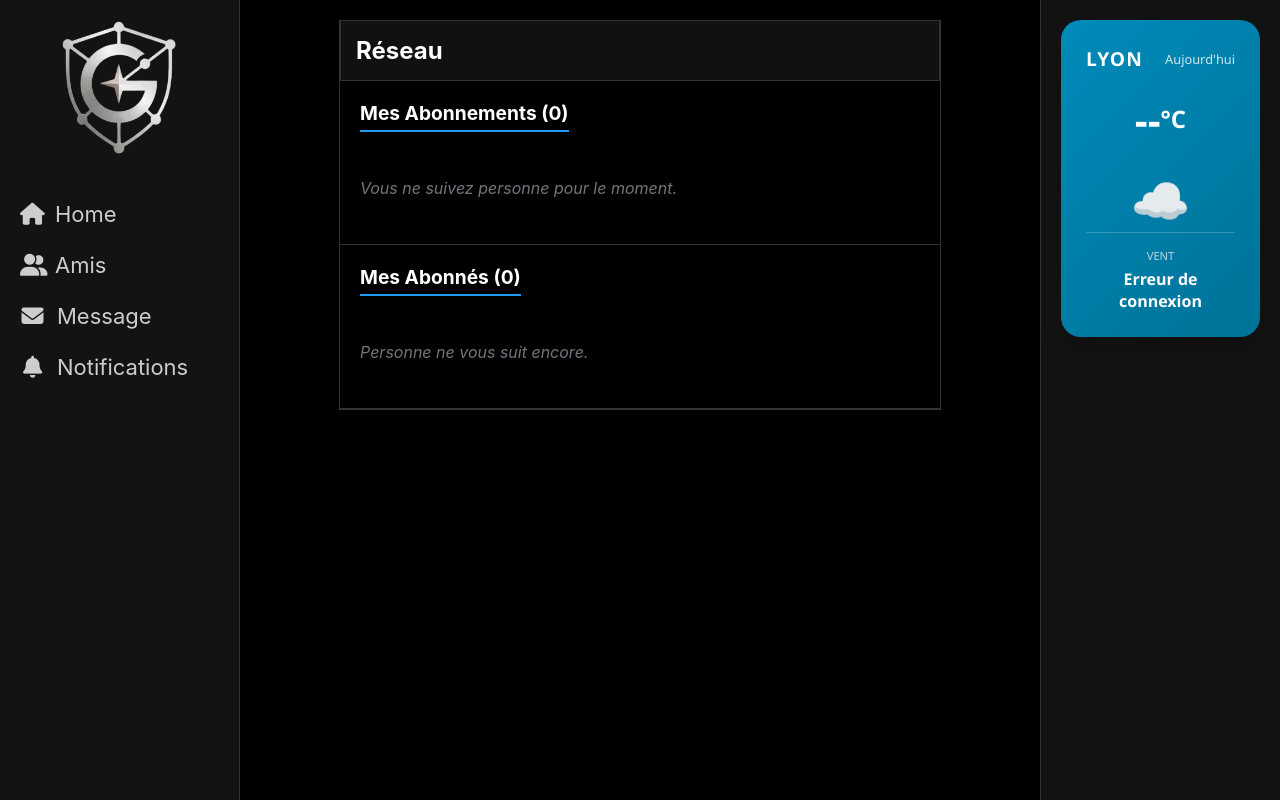
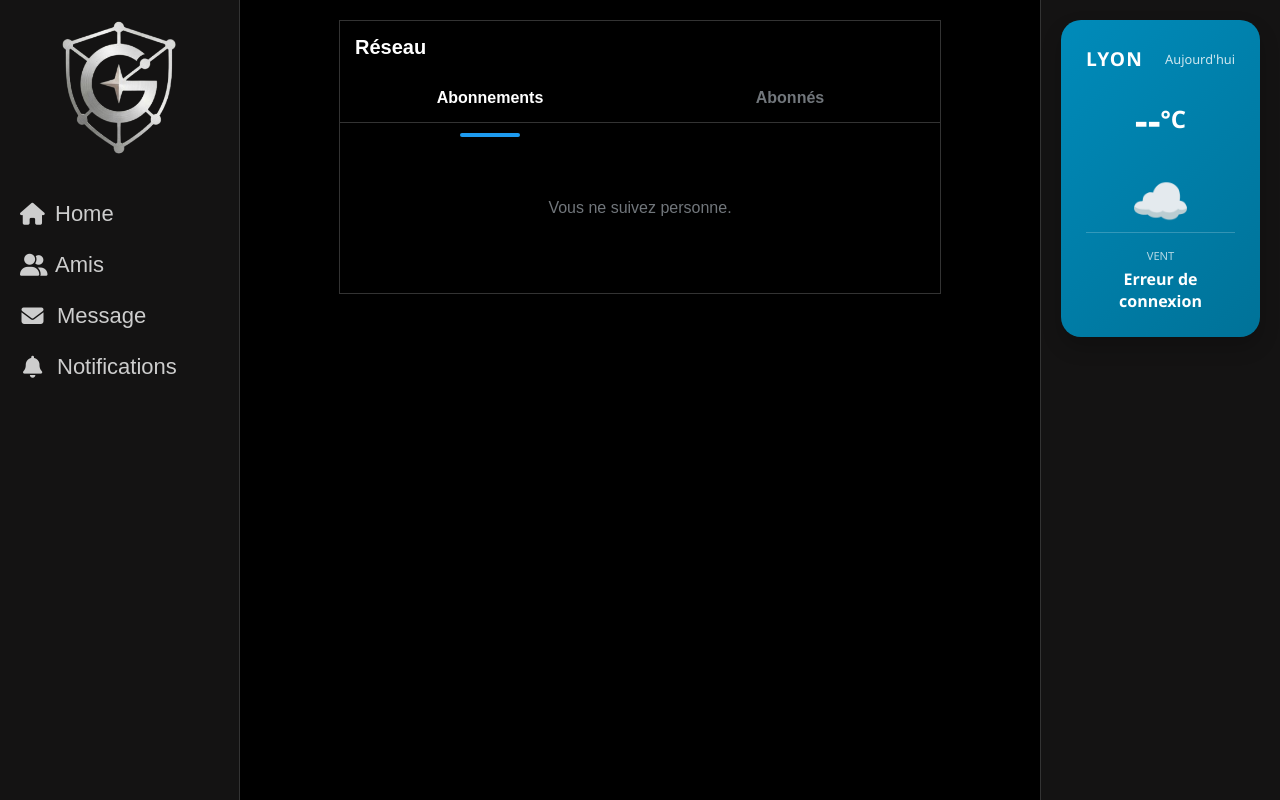
Before and after one commit to ZiegPmar/twitter_g, a Flask app: template app/templates/amis.html in a window 1280 px wide. Run offline with Flask 3, Linux system fonts and the light colour scheme; the template is opened without the code that fills it, so the values that code supplies are empty.

Commit message:
ajout deux boutons

```diff
--- a/app/static/css/amis.css
+++ b/app/static/css/amis.css
@@ -1,77 +1,99 @@
-/* ============================================================
-   SECTION CENTRALE - PAGE AMIS (CORRIGÉ)
-   ============================================================ */
-
-   .layout {
+/* --- Structure de la page --- */
+.layout {
     display: flex;
     justify-content: center;
     background-color: #000;
-    /* On retire le min-height ici pour éviter que les bordures ne filent jusqu'en bas */
+    min-height: 100vh;
 }
 
 .feed {
     width: 100%;
     max-width: 600px;
-    /* Ajout de la bordure haute manquante */
-    border-top: 1px solid #333;
+    background-color: #000;
     border-left: 1px solid #333;
     border-right: 1px solid #333;
-    /* La bordure basse fermera le carré quand le contenu s'arrête */
+    border-top: 1px solid #333; /* Bordure haute du carré */
     border-bottom: 1px solid #333;
-    margin: 0 auto;
-    background-color: #000;
-    /* Pour s'assurer que le carré ne soit pas "troué" en bas */
     height: fit-content;
 }
 
-/* En-tête de page */
+/* --- Header et Onglets --- */
 .page-header {
-    padding: 15px;
     border-bottom: 1px solid #333;
+    background-color: rgba(0, 0, 0, 0.85);
+    backdrop-filter: blur(12px);
+    position: sticky;
+    top: 0;
+    z-index: 10;
 }
 
-.page-header h1 {
-    color: #fff;
+.header-top h1 {
+    color: white;
+    padding: 15px;
     font-size: 1.25rem;
-    font-weight: 700;
+    font-weight: 800;
     margin: 0;
 }
 
-/* ============================================================
-   STYLISATION DES TITRES DE SECTION
-   ============================================================ */
+.tabs {
+    display: flex;
+    width: 100%;
+}
 
-.friends-section {
+.tab {
+    flex: 1;
+    text-align: center;
+    padding: 15px 0;
+    cursor: pointer;
+    color: #71767b;
+    font-weight: 700;
+    position: relative;
+    transition: background 0.2s;
+}
+
+.tab:hover {
+    background-color: rgba(255, 255, 255, 0.05);
+}
+
+.tab.active {
+    color: white;
+}
+
+/* La ligne bleue horizontale de l'onglet actif (exactement comme le screen) */
+.tab.active span::after {
+    content: "";
+    position: absolute;
+    bottom: -15px; /* Aligné sur la bordure basse du header */
+    left: 50%;
+    transform: translateX(-50%);
+    width: 60px; /* Longueur de la barre bleue */
+    height: 4px;
+    background-color: #1d9bf0;
+    border-radius: 99px;
+}
+
+/* --- Affichage des listes --- */
+.tab-content {
+    display: none;
+}
+
+.tab-content.active {
+    display: block;
+}
+
+.friends-list {
     padding: 20px 15px;
 }
 
-.friends-section h2 {
-    color: #fff;
-    font-size: 1.1rem;
-    font-weight: 700;
-    margin: 0 0 15px 0;
-    padding-bottom: 8px;
-    border-bottom: 2px solid #1d9bf0;
-    display: inline-block;
-}
-
-/* ============================================================
-   CARTES UTILISATEUR
-   ============================================================ */
-
+/* --- Cartes Utilisateurs --- */
 .user-card {
     display: flex;
     align-items: center;
     justify-content: space-between;
-    padding: 15px;
+    padding: 12px 16px;
+    border: 1px solid #333;
+    border-radius: 16px;
     margin-bottom: 12px;
-    border: 1px solid #333;
-    border-radius: 15px;
-    transition: background-color 0.2s ease;
-}
-
-.user-card:hover {
-    background-color: rgba(255, 255, 255, 0.05);
 }
 
 .user-info-flex {
@@ -88,29 +110,36 @@
     object-fit: cover;
 }
 
-.user-card .names {
-    display: flex;
-    flex-direction: column;
+.display-name {
+    color: white;
+    font-weight: 700;
+    display: block;
 }
 
-.user-card .display-name {
-    color: #fff;
-    font-weight: 700;
-}
-
-.user-card .username {
+.username {
     color: #71767b;
     font-size: 0.9rem;
 }
 
-/* Bouton Voir */
-.btn-view {
-    background-color: transparent;
-    color: #fff;
-    border: 1px solid #536471;
-    border-radius: 999px;
-    padding: 6px 16px;
+/* --- Bouton Voir --- */
+.btn-voir {
+    color: white;
+    border: 1px solid white;
+    border-radius: 20px;
+    padding: 5px 18px;
     font-size: 0.85rem;
     font-weight: 700;
     text-decoration: none;
+    transition: all 0.2s;
 }
+
+.btn-voir:hover {
+    background-color: white;
+    color: black;
+}
+
+.empty-msg {
+    color: #71767b;
+    text-align: center;
+    padding: 40px;
+}
--- a/app/templates/amis.html
+++ b/app/templates/amis.html
@@ -1,96 +1,82 @@
 {% extends "base.html" %}
 
-{% block title %}Mes Amis - {{ current_user.display_name }}{% endblock %}
+{% block title %}Réseau - {{ current_user.display_name }}{% endblock %}
 
 {% block extra_css %}
-<link
-  rel="stylesheet"
-  href="{{ url_for('static', filename='css/home.css') }}" />
-<link
-  rel="stylesheet"
-  href="{{ url_for('static', filename='css/profil.css') }}" />
-<link
-  rel="stylesheet"
-  href="{{ url_for('static', filename='css/amis.css') }}" />
-{% endblock %}
-
-{% block extra_head %}
-<style>
-  .friends-section { padding: 20px; border-bottom: 1px solid #333; }
-  .friends-section h2 { color: white; margin-bottom: 20px; font-size: 1.2rem; border-bottom: 2px solid #1d9bf0; display: inline-block; padding-bottom: 5px; }
-  .user-card { display: flex; align-items: center; justify-content: space-between; padding: 15px; border-radius: 15px; transition: background 0.2s; margin-bottom: 10px; border: 1px solid #333; }
-  .user-card:hover { background: rgba(255, 255, 255, 0.05); }
-  .user-info-flex { display: flex; align-items: center; gap: 15px; text-decoration: none; color: white; }
-  .user-card img { width: 50px; height: 50px; border-radius: 50%; object-fit: cover; }
-  .user-card .names { display: flex; flex-direction: column; }
-  .user-card .display-name { font-weight: bold; }
-  .user-card .username { color: #71767b; font-size: 0.9rem; }
-  .empty-msg { color: #71767b; font-style: italic; padding: 10px 0; }
-</style>
+<link rel="stylesheet" href="{{ url_for('static', filename='css/home.css') }}" />
+<link rel="stylesheet" href="{{ url_for('static', filename='css/amis.css') }}" />
 {% endblock %}
 
 {% block content %}
 <main class="layout">
   <section class="feed">
-    <div class="page-header" style="padding: 15px; border-bottom: 1px solid #333;">
-      <h1 style="color: white; font-size: 1.5rem;">Réseau</h1>
+    <div class="page-header">
+      <div class="header-top">
+        <h1>Réseau</h1>
+      </div>
+      <div class="tabs">
+        <div class="tab active" onclick="switchTab('abonnements', this)">
+          <span>Abonnements</span>
+        </div>
+        <div class="tab" onclick="switchTab('abonnes', this)">
+          <span>Abonnés</span>
+        </div>
+      </div>
     </div>
 
-    <div class="friends-section">
-      <h2>Mes Abonnements ({{ abonnements|length }})</h2>
+    <div id="abonnements" class="tab-content active">
+      <div class="friends-list">
         {% if abonnements %}
           {% for user in abonnements %}
           <div class="user-card">
             <a href="{{ url_for('main.profile', username=user.username) }}" class="user-info-flex">
-            <img
-              src="{{ url_for('static', filename='img/Avatar/' ~ user.avatar_url) if user.avatar_url and user.avatar_url != 'None' else url_for('static', filename='img/Avatar/47fef09b5e072de28b79f35d0ef4e9cc.webp') }}"
-              alt="Avatar">
+              <img src="{{ url_for('static', filename='img/Avatar/' ~ user.avatar_url) if user.avatar_url and user.avatar_url != 'None' else url_for('static', filename='img/Avatar/default.webp') }}" alt="Avatar">
               <div class="names">
                 <span class="display-name">{{ user.display_name }}</span>
                 <span class="username">@{{ user.username }}</span>
               </div>
             </a>
-
-          <a
-            href="{{ url_for('main.profile', username=user.username) }}"
-            class="edit-btn"
-            style="text-decoration:none; font-size: 0.8rem; padding: 5px 15px;">
-            Voir
-          </a>
+            <a href="{{ url_for('main.profile', username=user.username) }}" class="btn-voir">Voir</a>
           </div>
           {% endfor %}
         {% else %}
-      <p class="empty-msg">Vous ne suivez personne pour le moment.</p>
+          <p class="empty-msg">Vous ne suivez personne.</p>
         {% endif %}
       </div>
+    </div>
 
-    <div class="friends-section">
-      <h2>Mes Abonnés ({{ abonnes|length }})</h2>
+    <div id="abonnes" class="tab-content">
+      <div class="friends-list">
         {% if abonnes %}
           {% for user in abonnes %}
           <div class="user-card">
             <a href="{{ url_for('main.profile', username=user.username) }}" class="user-info-flex">
-            <img
-              src="{{ url_for('static', filename='img/Avatar/' ~ user.avatar_url) if user.avatar_url and user.avatar_url != 'None' else url_for('static', filename='img/Avatar/47fef09b5e072de28b79f35d0ef4e9cc.webp') }}"
-              alt="Avatar">
+              <img src="{{ url_for('static', filename='img/Avatar/' ~ user.avatar_url) if user.avatar_url and user.avatar_url != 'None' else url_for('static', filename='img/Avatar/default.webp') }}" alt="Avatar">
               <div class="names">
                 <span class="display-name">{{ user.display_name }}</span>
                 <span class="username">@{{ user.username }}</span>
               </div>
             </a>
-
-          <a
-            href="{{ url_for('main.profile', username=user.username) }}"
-            class="edit-btn"
-            style="text-decoration:none; font-size: 0.8rem; padding: 5px 15px;">
-            Voir
-          </a>
+            <a href="{{ url_for('main.profile', username=user.username) }}" class="btn-voir">Voir</a>
           </div>
           {% endfor %}
         {% else %}
-      <p class="empty-msg">Personne ne vous suit encore.</p>
+          <p class="empty-msg">Vous n'avez pas encore d'abonnés.</p>
         {% endif %}
+      </div>
     </div>
   </section>
 </main>
+
+<script>
+function switchTab(tabId, element) {
+    // Masquer tous les contenus et désactiver les onglets
+    document.querySelectorAll('.tab-content').forEach(c => c.classList.remove('active'));
+    document.querySelectorAll('.tab').forEach(t => t.classList.remove('active'));
+
+    // Activer l'onglet et le contenu correspondant
+    document.getElementById(tabId).classList.add('active');
+    element.classList.add('active');
+}
+</script>
 {% endblock %}
```
Lines whose indentation alone changed are shown as unchanged.
